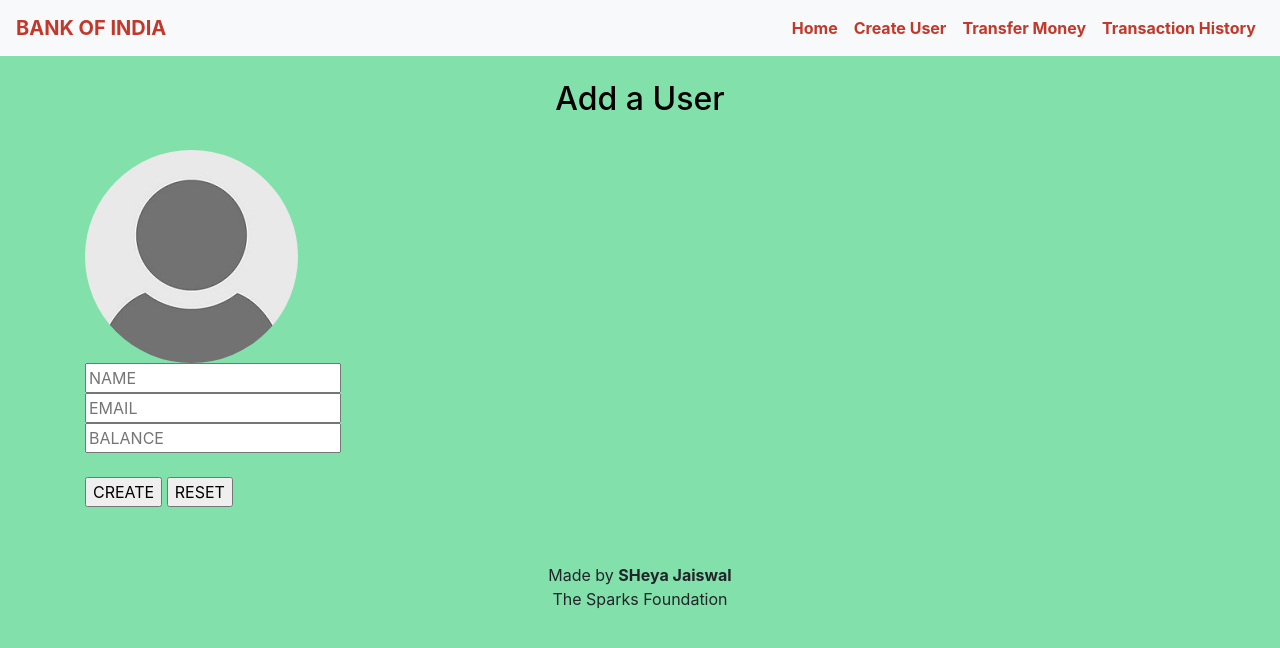
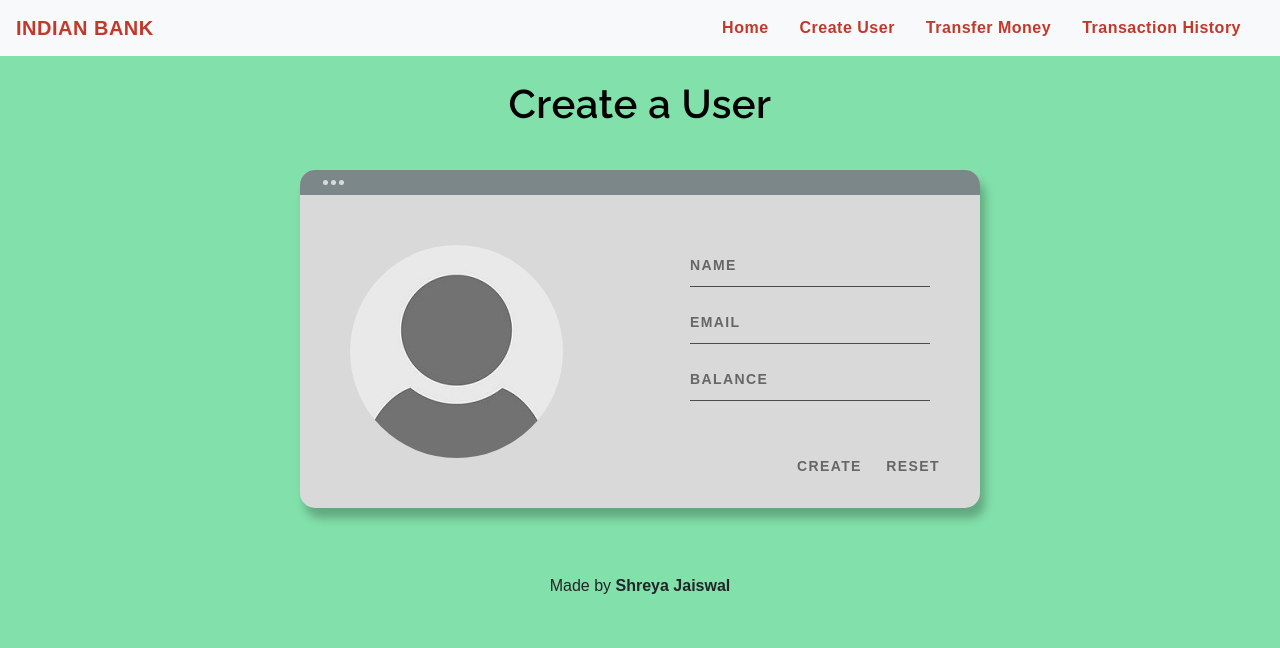
Before and after one commit to shreya9811/basicbankingsystem_may, a PHP site: page /createUser.php in a window 1280 px wide. Shown: the top 648 px of the page. Run offline with PHP 8.4, Linux system fonts and the light colour scheme.

Commit message:
final code

```diff
--- a/config.php
+++ b/config.php
@@ -1,14 +1,14 @@
 <?php
 
-$servername = "localhost";
-$username = "root";
-$password = "";
-$dbname = "Bank of India";
+	$servername = "localhost";
+	$username = "root";
+	$password = "22417277";
+	$dbname = "grip_banking_system";
 
-$conn = mysqli_connect($servername, $username, $password, $dbname);
+	$conn = mysqli_connect($servername, $username, $password, $dbname);
 
-if(!$conn){
-    die("Could not connect to the database.".mysqli_connect_error());
-}
+	if(!$conn){
+		die("Could not connect to the database due to the following error --> ".mysqli_connect_error());
+	}
 
 ?>
--- a/createUser.php
+++ b/createUser.php
@@ -17,12 +17,13 @@
     $name=$_POST['name'];
     $email=$_POST['email'];
     $balance=$_POST['balance'];
-    $sql = "insert into users(name,email,balance) values('{$name}','{$email}','{$balance}')";
+    $sql="insert into users(name,email,balance) values('{$name}','{$email}','{$balance}')";
     $result=mysqli_query($conn,$sql);
     if($result){
-        echo "<script> alert('User added successfully');
-        window.location='transferMoney.php';
+               echo "<script> alert('Hurray! User created');
+                               window.location='transfermoney.php';
                      </script>";
+
     }
   }
 ?>
@@ -31,7 +32,7 @@
   include 'navbar.php';
 ?>
 
-<h2 class="text-center pt-4" style="color : black;">Add a User</h2>
+        <h2 class="text-center pt-4" style="color : black;">Create a User</h2>
         <br>
 
   <div class="background">
@@ -70,14 +71,10 @@
     </div>
   </div>
 </div>
-
 <footer class="text-center mt-5 py-2">
-            <p>Made by <b>SHeya Jaiswal</b> <br>The Sparks Foundation</p>
+            <p>Made by <b>Shreya Jaiswal</b></p>
 </footer>
 <script src="https://code.jquery.com/jquery-3.5.1.slim.min.js" integrity="sha384-DfXdz2htPH0lsSSs5nCTpuj/zy4C+OGpamoFVy38MVBnE+IbbVYUew+OrCXaRkfj" crossorigin="anonymous"></script>
 <script src="https://cdn.jsdelivr.net/npm/bootstrap@4.5.3/dist/js/bootstrap.bundle.min.js" integrity="sha384-ho+j7jyWK8fNQe+A12Hb8AhRq26LrZ/JpcUGGOn+Y7RsweNrtN/tE3MoK7ZeZDyx" crossorigin="anonymous"></script>
 </body>
-
-
-
 </html>
--- /dev/null
+++ b/css/createuser.css
@@ -0,0 +1,129 @@
+button,input {
+  font-family: 'Montserrat', sans-serif;
+  font-weight: 700;
+  letter-spacing: 1.4px;
+}
+.background {
+  width: 100%;
+  display: flex;
+}
+
+.container {
+  flex: 0 1 700px;
+  width: 100%;
+  margin: auto;
+  padding: 10px;
+}
+
+.screen {
+  position: relative;
+  background: #d9d9d9;
+  border-radius: 15px;
+  box-shadow: 5px 10px 10px rgba(0, 0, 0, .25);
+}
+
+.screen-header {
+  display: flex;
+  align-items: center;
+  padding: 10px 20px;
+  background: #7B8788;
+  border-top-left-radius: 15px;
+  border-top-right-radius: 15px;
+}
+
+.screen-header-right {
+  display: flex;
+}
+
+.screen-header-ellipsis {
+  width: 5px;
+  height: 5px;
+  margin-left: 3px;
+  border-radius: 8px;
+  background: #d9d9d9;
+}
+
+.screen-body {
+  display: flex;
+}
+
+.screen-body-item {
+  flex: 1;
+  padding: 50px;
+}
+.app-form-group {
+  margin-bottom: 15px;
+}
+
+.app-form-group.button {
+  margin-bottom: 0;
+  text-align: right;
+  position: absolute;
+  bottom: 30px;
+  right:40px;
+}
+
+.app-form-control{
+  width: 100%;
+  padding: 10px 0;
+  background: none;
+  border: none;
+  border-bottom: 1px solid #4C4B4B;
+  color: #4C4B4B;
+  font-size: 14px;
+  outline: none;
+  transition: border-color .2s;
+}
+
+.app-form-control::placeholder {
+  color: #666;
+}
+
+.app-form-control:focus {
+  border-bottom-color: #4C4B4B;
+}
+
+.app-form-button {
+  background: none;
+  border: none;
+  margin-left: 20px;
+  color: #666;
+  font-size: 14px;
+  cursor: pointer;
+  outline: none;
+}
+
+.app-form-button:hover {
+  color: #262626;
+}
+
+@media screen and (max-width: 520px) {
+  *{
+    letter-spacing:1px;
+  }
+  .container{
+    margin-left: 20px;
+    margin-right: 20px;
+    margin-bottom: 40px;
+  }
+  .screen-body {
+    flex-direction: column;
+  }
+
+  .screen-body-item.left {
+    margin-bottom: 50px;
+  }
+  .app-form-button{
+    margin-top:5px;
+  }
+}
+
+@media screen and (max-width: 600px) {
+  .screen-body {
+    padding: 40px;
+  }
+
+  .screen-body-item {
+    padding: 0;
+  }
+}
--- /dev/null
+++ b/css/navbar.css
@@ -0,0 +1,16 @@
+@import url('https://fonts.googleapis.com/css2?family=Raleway:wght@600&display=swap');
+.nav-link{
+	margin-right: 15px;
+	color:#2F363F;
+	letter-spacing: 0.5px;
+	transition: 0.5s;
+}
+.navbar-brand{
+	color: #4C4B4B;
+	letter-spacing: 0.5px;
+}
+h2{
+	color: #4C4B4B;
+	letter-spacing: 0.5px;
+	font-family: raleway;
+}
--- /dev/null
+++ b/css/table.css
@@ -0,0 +1,25 @@
+*{
+	padding: 0;
+	margin: 0;
+	box-sizing: border-box;
+	font-family: sans-serif;
+}
+h2{
+	font-size: 40px;
+}
+table{
+	letter-spacing: 1.2px;
+}
+td{
+	text-align: center;
+}
+button{
+	border:none;
+	background: #d9d9d9;
+    transition: 1s;
+}
+@media only screen and (orientation: portrait){
+	*{
+		letter-spacing: 1px;
+	}
+}
--- a/first.js
+++ /dev/null
@@ -1 +0,0 @@
-console.log('helli');
--- a/navbar.php
+++ b/navbar.php
@@ -1,11 +1,10 @@
-<!-- navnbar module -->
+<!-- navbar -->
       <nav class="navbar navbar-expand-md navbar-light bg-light">
-    <a class="navbar-brand" href="index.php" style="color: #C0392B;">
-    <b> BANK OF INDIA </b></a>
-    <button class="navbar-toggler" type="button" data-toggle="collapse" data-target="#navcollapse">
-         <span class="navbar-toggle-icon"></span>
+      <a class="navbar-brand" href="index.php" style="color : #C0392B;"><b>INDIAN BANK</b></a>
+      <button class="navbar-toggler" type="button" data-toggle="collapse" data-target="#collapsibleNavbar">
+        <span class="navbar-toggler-icon"></span>
       </button>
-<div class="collapse navbar-collapse" id="navcollapse">
+      <div class="collapse navbar-collapse" id="collapsibleNavbar">
             <ul class="navbar-nav ml-auto">
               <li class="nav-item">
                 <a class="nav-link" href="index.php" style="color : #C0392B;"><b>Home</b></a>
@@ -19,6 +18,5 @@
               <li class="nav-item">
                 <a class="nav-link" href="transactionhistory.php" style="color : #C0392B;"><b>Transaction History</b></a>
               </li>
-    </ul>
           </div>
        </nav>
```
Also changed, not shown: css/style.css (added, +54 -0 lines), index.php (+6 -3 lines), selectedUserDetail.php (+29 -13 lines), transactionHistory.php (+68 -0 lines), transferMoney.php (+76 -0 lines), README.md. Lines whose indentation alone changed are shown as unchanged.
